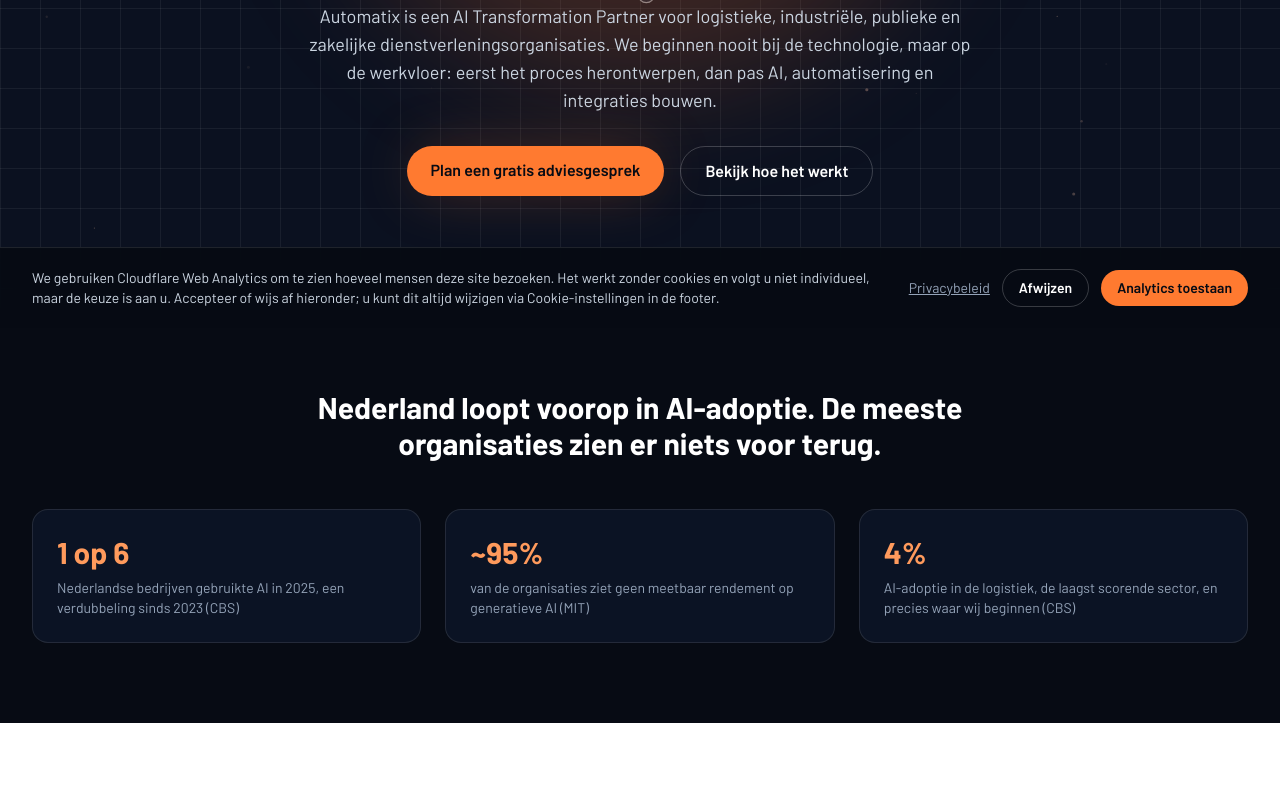
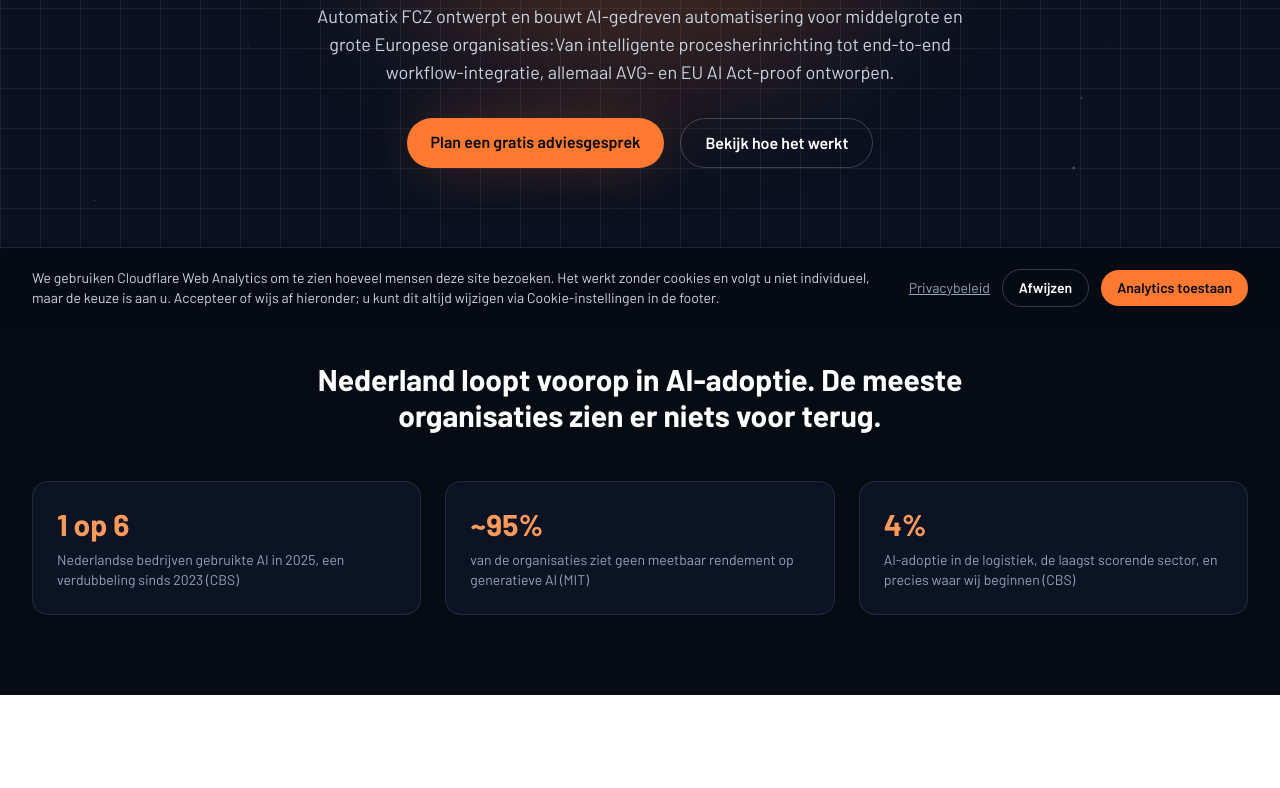
Before and after one commit to Logiix91/automatix-fcz-site, a plain HTML site: page index.html in a window 1280 px wide. Shown: the part 472-1260 px from the top of the page. Drawn offline with nearby package versions, Linux system fonts and the light colour scheme; animation ran at ten frames a second; a web font is replaced by a local one.

Commit message:
Update content from revised 2026 business plan
- Hero subtitle: positions as AI Transformation Partner for mid-to-large
  European organisations; adds EU AI Act alongside GDPR
- about.p1: full founder names (Ruslan Moskvitin, Fadil Sukurica), 4%
  logistics adoption stat, McKinsey process-first ROI reference
- about.p2: explicit GDPR + EU AI Act compliance statement
- about.quote: replaces "future-proof" buzzword with "greater resilience"

Co-Authored-By: Claude Sonnet 4.6 <noreply@anthropic.com>

```diff
--- a/i18n.js
+++ b/i18n.js
@@ -4,7 +4,7 @@ const translations = {
     "nav.pricing": "Prijzen", "nav.about": "Over ons",
     "nav.contact": "Contact", "nav.cta": "Plan een gratis gesprek",
     "hero.badge": "🇳🇱 AI Transformation Partner, gebouwd in Rotterdam", "hero.title1": "Dicht de kloof tussen AI-hype en AI-waarde.",
-    "hero.title2": "Wij maken automatisering écht werkend.", "hero.subtitle": "Automatix is een AI Transformation Partner voor logistieke, industriële, publieke en zakelijke dienstverleningsorganisaties. We beginnen nooit bij de technologie, maar op de werkvloer: eerst het proces herontwerpen, dan pas AI, automatisering en integraties bouwen.",
+    "hero.title2": "Wij maken automatisering écht werkend.", "hero.subtitle": "Automatix FCZ ontwerpt en bouwt AI-gedreven automatisering voor middelgrote en grote Europese organisaties:Van intelligente procesherinrichting tot end-to-end workflow-integratie, allemaal AVG- en EU AI Act-proof ontworpen.",
     "hero.cta1": "Plan een gratis adviesgesprek", "hero.cta2": "Bekijk hoe het werkt",
     "hero.card1.title": "Workflow: Lead-intake", "hero.card1.line1": "Nieuwe lead gedetecteerd",
     "hero.card1.line2": "AI-agent kwalificeert lead", "hero.card1.line3": "CRM automatisch bijgewerkt",
@@ -64,7 +64,7 @@ const translations = {
     "pricing.title": "Hoe we werken, en hoe u betaalt", "pricing.subtitle": "Drie inkomstenstromen, één doel: blijvend resultaat.",
     "pricing.cta.secondary": "Plan een gratis adviesgesprek", "about.label": "Over ons",
     "about.title": "Gebouwd in Rotterdam. Gebouwd voor het Europese bedrijfsleven.", "about.quote": "Technologie is geen doel op zichzelf, maar een instrument om organisaties slimmer, efficiënter en toekomstbestendiger te laten functioneren.",
-    "about.p1": "Automatix is in 2026 opgericht door Ruslan en Fadil, twee oprichters die bewust kiezen voor bootstrapping: groei vanuit eigen omzet, zonder externe investeerders. We richten ons in de eerste jaren op vier sectoren waar de combinatie van hoge administratieve last en lage AI-adoptie de snelste, meest aantoonbare winst oplevert, met logistiek voorop: de sector met de laagste AI-adoptie van Nederland, en waar de oprichters directe vakkennis hebben.", "about.p2": "We ontwikkelen geen standaardsoftware, maar maatwerkoplossingen die bedrijfsprocessen structureel efficiënter, betrouwbaarder en schaalbaarder maken, altijd ontworpen met Europese gegevensbeschermingsnormen in gedachten.",
+    "about.p1": "Automatix FCZ is in 2026 opgericht door Ruslan Moskvitin en Fadil Sukurica, procesautomatiseringsspecialisten en AI-ingenieurs in Rotterdam. Wij zijn een AI Transformation Partner voor middelgrote en grote organisaties met zware administratieve processen. Wij herontwerpen eerst het bedrijfsproces en bouwen daarna AI, automatisering en integraties erromheen. De logistiek, met slechts 4% de laagst scorende sector in Nederland, is een van onze kernmarkten.", "about.p2": "Elke oplossing die we opleveren voldoet aan AVG en EU AI Act. Compliance bouwen we in vanaf het ontwerp, nooit als nazorgpost.",
     "about.stat1": "Opgericht", "about.stat2": "Teamleden",
     "about.stat3": "Doelsectoren", "about.hq.label": "Hoofdkantoor",
     "about.hq.value": "Rotterdam, Nederland", "about.values.title": "Waar we voor staan",
@@ -136,7 +136,7 @@ const translations = {
     "nav.pricing": "Pricing", "nav.about": "About",
     "nav.contact": "Contact", "nav.cta": "Book a free call",
     "hero.badge": "🇳🇱 AI Transformation Partner, built in Rotterdam", "hero.title1": "Close the gap between AI hype and AI value.",
-    "hero.title2": "We make automation actually work.", "hero.subtitle": "Automatix is an AI Transformation Partner for logistics, industry, government and professional-services organizations. We never start with the technology, but on the work floor: redesigning the process first, then building the AI, automation and integrations around it.",
+    "hero.title2": "We make automation actually work.", "hero.subtitle": "Automatix FCZ designs and builds AI-driven automation for mid-to-large European organisations:from intelligent process redesign to end-to-end workflow integration, all GDPR and EU AI Act compliant by design.",
     "hero.cta1": "Book a free consult", "hero.cta2": "See how it works",
     "hero.card1.title": "Workflow: Lead intake", "hero.card1.line1": "New lead detected",
     "hero.card1.line2": "AI agent qualifies lead", "hero.card1.line3": "CRM updated automatically",
@@ -195,8 +195,8 @@ const translations = {
     "how.6.desc": "Transformation doesn't stop at delivery. We monitor performance, availability and security, track AI quality, and continuously identify new automation opportunities.", "pricing.label": "Pricing",
     "pricing.title": "How we work, and how you pay", "pricing.subtitle": "Three revenue streams, one goal: results that last.",
     "pricing.cta.secondary": "Book a free consult", "about.label": "About us",
-    "about.title": "Built in Rotterdam. Built for European business.", "about.quote": "Technology is not a goal in itself, but an instrument to help organizations operate smarter, more efficiently and in a more future-proof way.",
-    "about.p1": "Automatix was founded in 2026 by Ruslan and Fadil, two founders who deliberately chose to bootstrap: growing from their own revenue, with no external investors. In the early years we focus on four sectors where the combination of heavy administrative load and low AI adoption creates the fastest, most demonstrable wins, starting with logistics: the sector with the lowest AI adoption in the Netherlands, and where the founders have direct domain expertise.", "about.p2": "We don't build off-the-shelf software. We design custom solutions that make business processes structurally more efficient, reliable and scalable, always with European data protection standards built in from the start.",
+    "about.title": "Built in Rotterdam. Built for European business.", "about.quote": "Technology is not a goal in itself, but an instrument to help organizations operate smarter, more efficiently and with greater resilience.",
+    "about.p1": "Automatix FCZ was founded in 2026 by Ruslan Moskvitin and Fadil Sukurica, process automation specialists and AI engineers based in Rotterdam. We are an AI Transformation Partner for mid-to-large organisations with heavy administrative processes. We redesign the process first, then engineer the AI and automation around it: the method McKinsey links to twice the likelihood of financial return.", "about.p2": "Every solution we deliver is compliant with both GDPR and the EU AI Act. We build governance in from the design phase, not as an afterthought.",
     "about.stat1": "Founded", "about.stat2": "Team members",
     "about.stat3": "Target sectors", "about.hq.label": "Headquarters",
     "about.hq.value": "Rotterdam, Netherlands", "about.values.title": "What we stand for",
--- a/index.html
+++ b/index.html
@@ -123,7 +123,7 @@
       <span data-i18n="hero.title2" class="text-ember-400">We make automation actually work.</span>
     </h1>
     <p data-i18n="hero.subtitle" class="mt-6 text-lg text-slate-300 max-w-2xl mx-auto">
-      Automatix FCZ designs and implements custom AI-transformation and intelligent process-automation solutions for logistics, industry, government and professional-services organizations, from autonomous AI agents to end-to-end systems integration, always GDPR-first by design.
+      Automatix FCZ designs and builds AI-driven automation for mid-to-large European organisations: from process redesign to end-to-end workflow integration, all GDPR and EU AI Act compliant by design.
     </p>
     <div class="mt-8 flex flex-wrap gap-4 justify-center">
       <a href="#contact" data-i18n="hero.cta1" class="rounded-full bg-ember-500 hover:bg-ember-600 text-navy-950 font-semibold px-6 py-3 transition shadow-glow">Book a free consult</a>
@@ -340,7 +340,7 @@
     <div class="reveal">
       <h2 data-i18n="about.title" class="text-3xl sm:text-4xl font-extrabold text-navy-900">Built in Rotterdam. Built for European business.</h2>
       <p data-i18n="about.quote" class="mt-5 text-lg text-slate-700 italic bg-ember-500/5 rounded-lg px-4 py-3">
-        Technology is not a goal in itself, but an instrument to help organizations operate smarter, more efficiently and in a more future-proof way.
+        Technology is not a goal in itself, but an instrument to help organizations operate smarter, more efficiently and with greater resilience.
       </p>
       <div class="mt-6 grid sm:grid-cols-2 gap-4">
         <div class="rounded-xl border border-slate-200 p-4">
```
